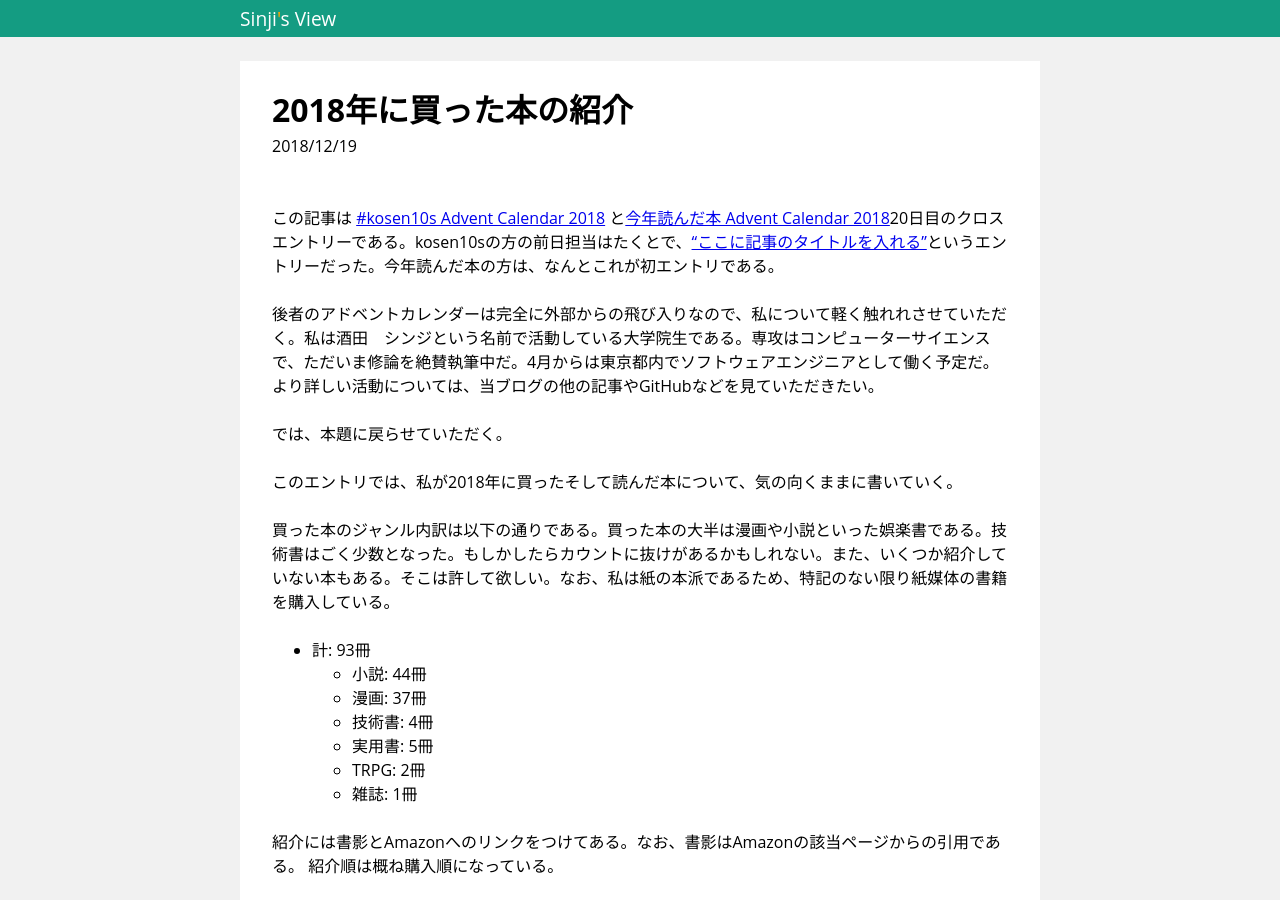
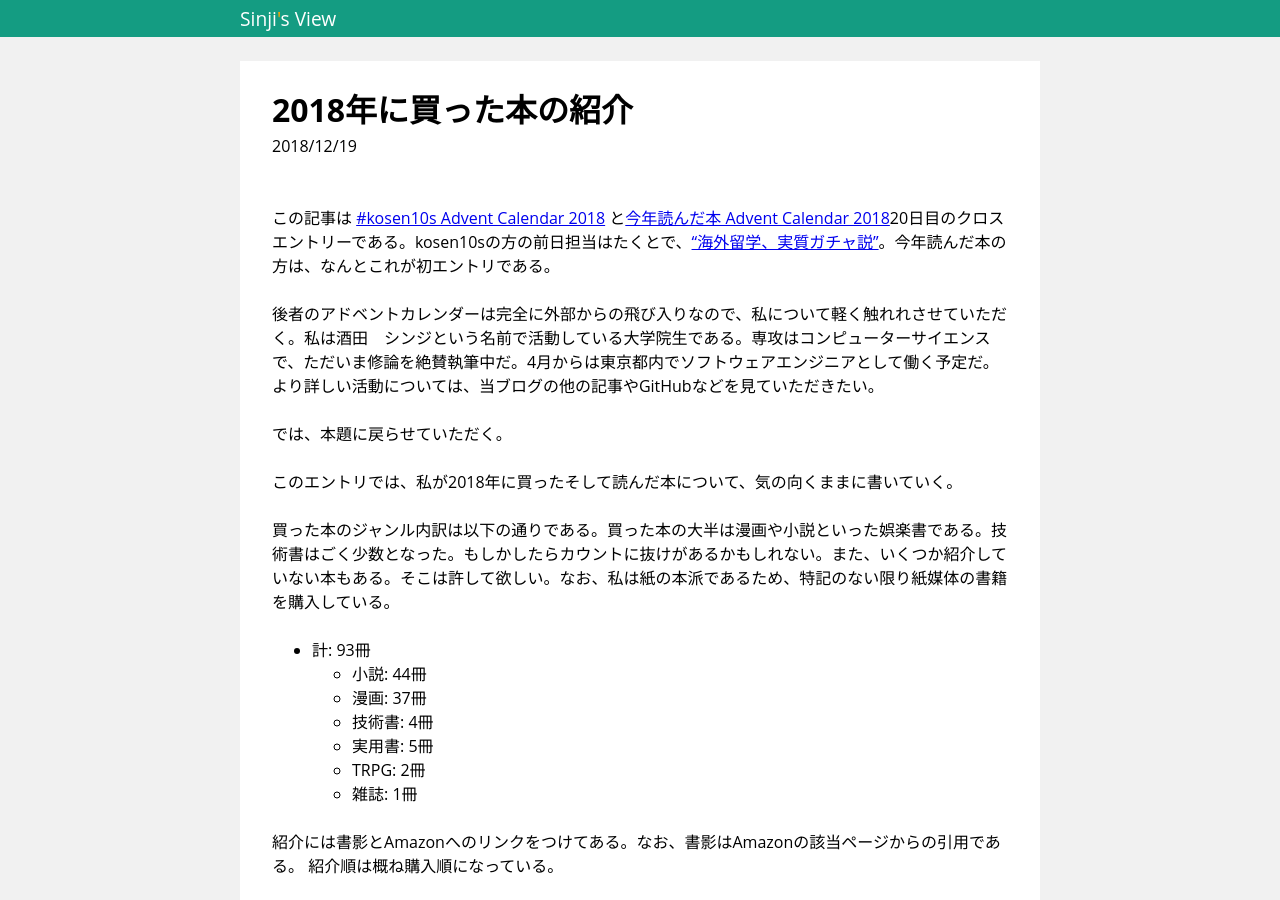
Before and after one commit to ysakasin/blog.sakasin.net, a Jekyll site: the page built from _posts/2018-12-20-book-review-2018.md, in a window 1280 px wide and 900 px high. Built offline with Jekyll 4.4.1, drawn with Linux system fonts in a browser that asks for light colours; comment, search, counter and statistics services are not loaded.

Commit message:
Add link to prev day

```diff
--- a/_posts/2018-12-20-book-review-2018.md
+++ b/_posts/2018-12-20-book-review-2018.md
@@ -6,7 +6,7 @@ slug: book-review-2018
 description: 私が2018年に買った93冊の本のうち、その多くにについて徒然なるままに書いていく。
 ---
 
-この記事は [#kosen10s Advent Calendar 2018](https://adventar.org/calendars/3004) と[今年読んだ本 Advent Calendar 2018](https://adventar.org/calendars/3445)20日目のクロスエントリーである。kosen10sの方の前日担当はたくとで、["ここに記事のタイトルを入れる"](http://example.com)というエントリーだった。今年読んだ本の方は、なんとこれが初エントリである。
+この記事は [#kosen10s Advent Calendar 2018](https://adventar.org/calendars/3004) と[今年読んだ本 Advent Calendar 2018](https://adventar.org/calendars/3445)20日目のクロスエントリーである。kosen10sの方の前日担当はたくとで、["海外留学、実質ガチャ説"](https://adventar.org/calendars/3004#list-2018-12-19)。今年読んだ本の方は、なんとこれが初エントリである。
 
 後者のアドベントカレンダーは完全に外部からの飛び入りなので、私について軽く触れれさせていただく。私は酒田　シンジという名前で活動している大学院生である。専攻はコンピューターサイエンスで、ただいま修論を絶賛執筆中だ。4月からは東京都内でソフトウェアエンジニアとして働く予定だ。より詳しい活動については、当ブログの他の記事やGitHubなどを見ていただきたい。
 
```
